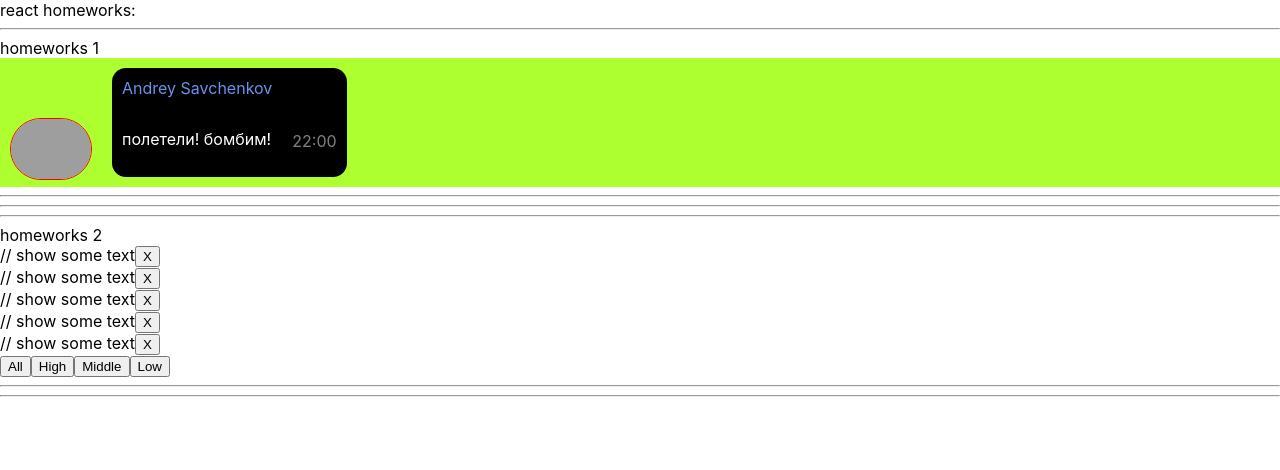
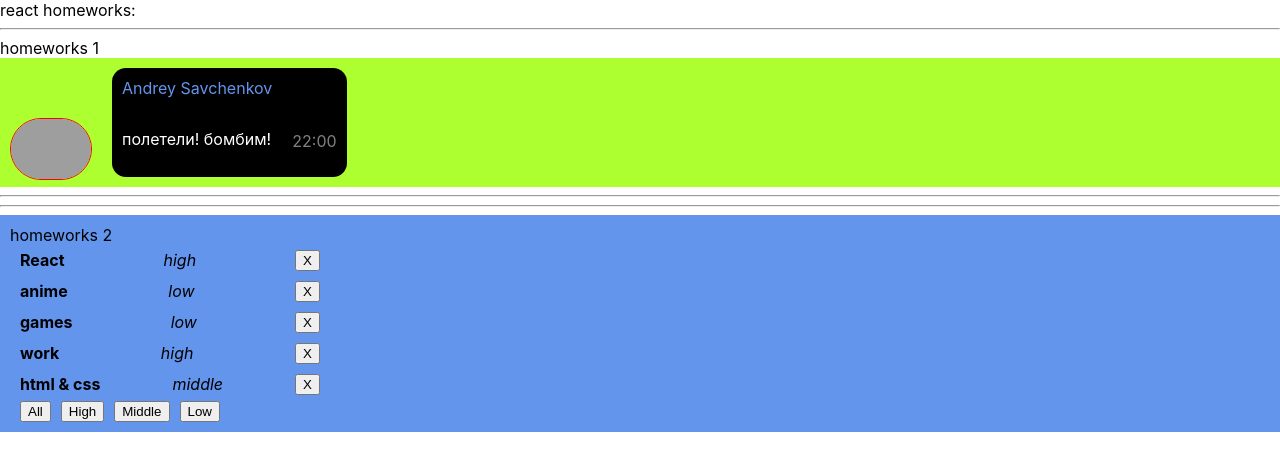
Before and after one commit to AndreySavchenkov/homeworkFromIgnat, a React (Create React App) app: page / in a window 1280 px wide. Shown: the top 470 px of the page. Built offline with nearby package versions, Linux system fonts and the light colour scheme; grey boxes are pictures that could not be loaded.

Commit message:
homework 2

```diff
--- a/src/p2-homeworks/h2/Affair.tsx
+++ b/src/p2-homeworks/h2/Affair.tsx
@@ -1,18 +1,20 @@
 import React from 'react'
+import {AffairType} from "./HW2";
+import styles from './Affairs.module.css'
 
 type AffairPropsType = {
     // key не нужно типизировать
-    affair: any // need to fix any
-    deleteAffairCallback: any // need to fix any
+    affair: AffairType
+    deleteAffairCallback: (id: number) => void
 }
 
 function Affair(props: AffairPropsType) {
-    const deleteCallback = () => {}// need to fix
+    const deleteCallback = () => {props.deleteAffairCallback(props.affair._id)}// need to fix
 
     return (
-        <div>
-            // show some text
-
+        <div className={styles.affair}>
+            <div className={styles.affairName}>{props.affair.name}</div>
+            <div className={styles.affairPriority}>{props.affair.priority}</div>
             <button onClick={deleteCallback}>X</button>
         </div>
     )
--- a/src/p2-homeworks/h2/Affairs.module.css
+++ b/src/p2-homeworks/h2/Affairs.module.css
@@ -1,3 +1,23 @@
-.someClass {
+.wrapper {
+    padding: 10px;
+    background-color: cornflowerblue;
+}
+.affair{
+    display: flex;
+    width: 300px;
+    justify-content: space-between;
+    padding: 5px 10px;
+}
+.affairName{
+    font-weight: bold;
 
 }
+.affairPriority{
+    font-style: italic;
+}
+.button{
+    margin-left: 10px;
+}
+.button:focus{
+    color: darkcyan;
+}
--- a/src/p2-homeworks/h2/Affairs.tsx
+++ b/src/p2-homeworks/h2/Affairs.tsx
@@ -1,11 +1,12 @@
 import React from 'react'
 import Affair from './Affair'
-import {AffairType} from './HW2'
+import {AffairType, FilterType} from './HW2'
+import styles from './Affairs.module.css'
 
 type AffairsPropsType = { // need to fix any
-    data: any
-    setFilter: any
-    deleteAffairCallback: any
+    data: AffairType[]
+    setFilter: (filter: FilterType) => void
+    deleteAffairCallback: (id: number) => void
 }
 
 function Affairs(props: AffairsPropsType) {
@@ -17,20 +18,20 @@ function Affairs(props: AffairsPropsType) {
         />
     ))
 
-    const setAll = () => {} // need to fix
-    const setHigh = () => {}
-    const setMiddle = () => {}
-    const setLow = () => {}
+    const setAll = () => {props.setFilter('all')} // need to fix
+    const setHigh = () => {props.setFilter('high')}
+    const setMiddle = () => {props.setFilter('middle')}
+    const setLow = () => {props.setFilter('low')}
 
     return (
         <div>
 
             {mappedAffairs}
 
-            <button onClick={setAll}>All</button>
-            <button onClick={setHigh}>High</button>
-            <button onClick={setMiddle}>Middle</button>
-            <button onClick={setLow}>Low</button>
+            <button className={styles.button} onClick={setAll}>All</button>
+            <button className={styles.button} onClick={setHigh}>High</button>
+            <button className={styles.button} onClick={setMiddle}>Middle</button>
+            <button className={styles.button} onClick={setLow}>Low</button>
         </div>
     )
 }
--- a/src/p2-homeworks/h2/HW2.tsx
+++ b/src/p2-homeworks/h2/HW2.tsx
@@ -1,5 +1,6 @@
 import React, {useState} from 'react'
 import Affairs from './Affairs'
+import styles from './Affairs.module.css'
 
 // types
 export type AffairPriorityType = 'high' | 'low' | 'middle'
@@ -20,24 +21,24 @@ const defaultAffairs: Array<AffairType> = [
 ]
 
 // pure helper functions
-export const filterAffairs = (affairs: any, filter: any): any => { // need to fix any
+export const filterAffairs = (affairs: AffairType[], filter: FilterType): AffairType[] => { // need to fix any
     if (filter === 'all') return affairs
-    else return // need to fix
+    else return affairs.filter(a => a.priority === filter)
 }
-export const deleteAffair = (affairs: any, _id: any): any => { // need to fix any
-    return // need to fix
+export const deleteAffair = (affairs: AffairType[], _id: number) => { // need to fix any
+    return affairs.filter(a => a._id !== _id)
 }
 
 function HW2() {
-    const [affairs, setAffairs] = useState<any>(defaultAffairs) // need to fix any
+    const [affairs, setAffairs] = useState<AffairType[]>(defaultAffairs) // need to fix any
     const [filter, setFilter] = useState<FilterType>('all')
 
     const filteredAffairs = filterAffairs(affairs, filter)
-    const deleteAffairCallback = (_id: any) => setAffairs(deleteAffair(affairs, _id)) // need to fix any
+    const deleteAffairCallback = (_id: number) => setAffairs(deleteAffair(affairs, _id)) // need to fix any
 
     return (
-        <div>
-            <hr/>
+        <div className={styles.wrapper}>
+
             homeworks 2
 
             {/*should work (должно работать)*/}
@@ -47,10 +48,7 @@ function HW2() {
                 deleteAffairCallback={deleteAffairCallback}
             />
 
-            <hr/>
-            {/*для личного творчества, могу проверить*/}
-            {/*<AlternativeAffairs/>*/}
-            <hr/>
+
         </div>
     )
 }
```
